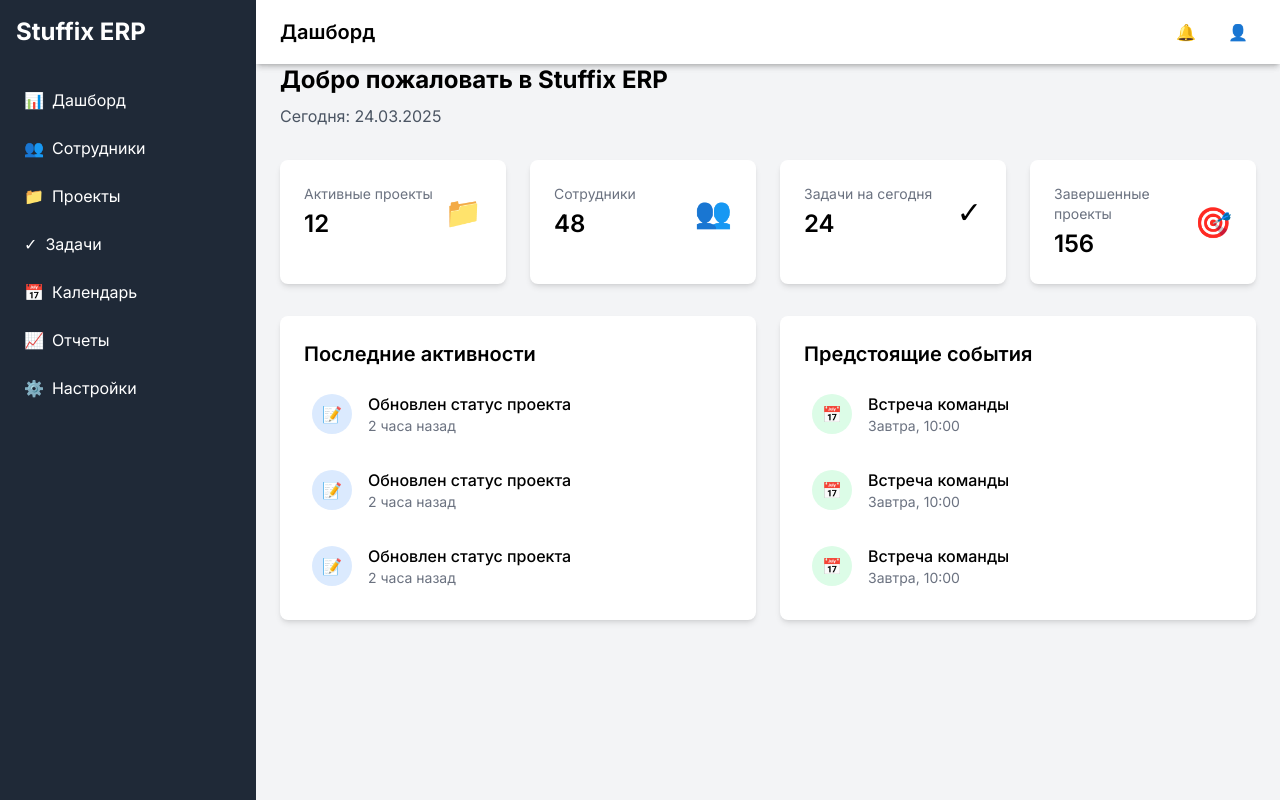
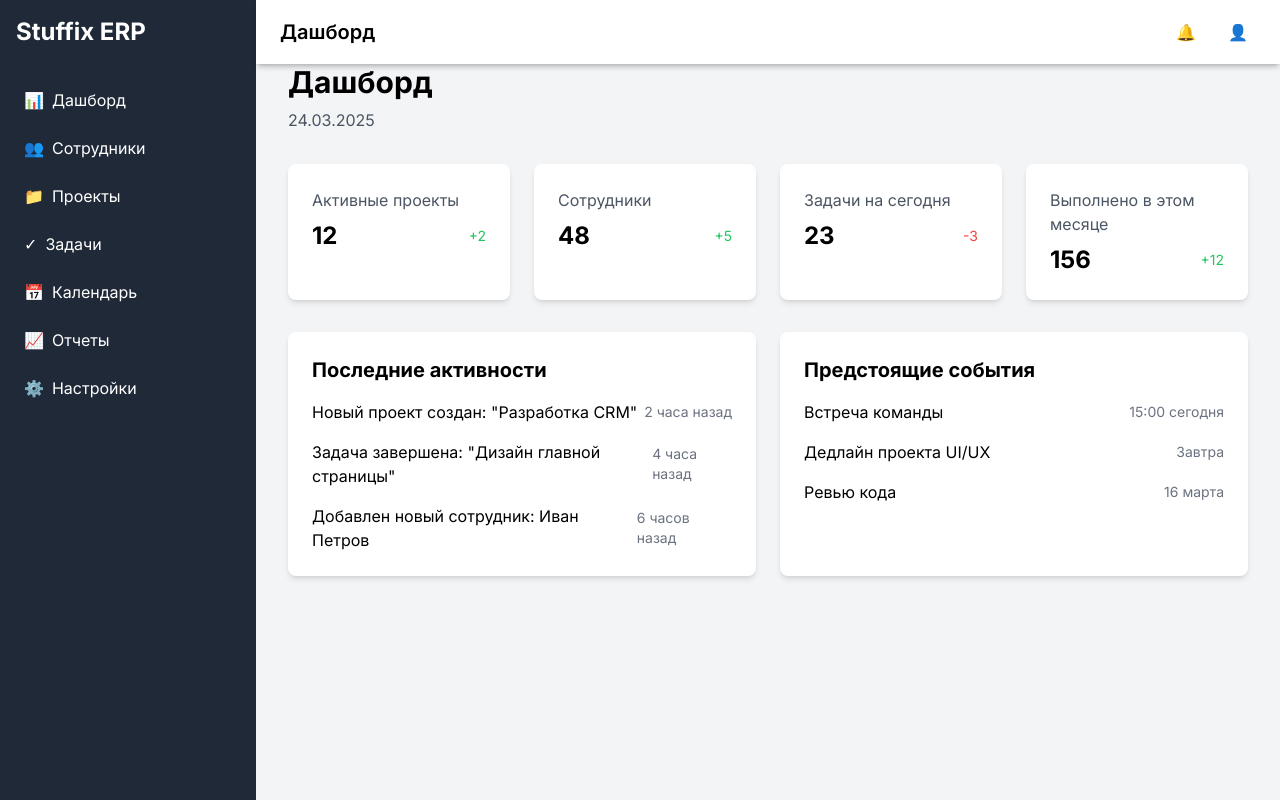
Before and after one commit to Dan4ik3e3e3/stuffix_erp, a Next.js app: page / in a window 1280 px wide. Built offline with nearby package versions, Linux system fonts and the light colour scheme.

Commit message:
Обновлен дизайн дашборда и структура компонентов

```diff
--- a/src/app/layout.tsx
+++ b/src/app/layout.tsx
@@ -1,57 +1,10 @@
-'use client';
-
 import type { Metadata } from "next";
 import { Inter } from "next/font/google";
 import "./globals.css";
-import Link from 'next/link';
+import { Sidebar } from "@/components/layout/Sidebar";
+import { Header } from "@/components/layout/Header";
 
 const inter = Inter({ subsets: ["latin"] });
-
-const Sidebar = () => {
-  const menuItems = [
-    { name: 'Дашборд', icon: '📊', path: '/' },
-    { name: 'Сотрудники', icon: '👥', path: '/employees' },
-    { name: 'Проекты', icon: '📁', path: '/projects' },
-    { name: 'Задачи', icon: '✓', path: '/tasks' },
-    { name: 'Календарь', icon: '📅', path: '/calendar' },
-    { name: 'Отчеты', icon: '📈', path: '/reports' },
-    { name: 'Настройки', icon: '⚙️', path: '/settings' },
-  ];
-
-  return (
-    <div className="w-64 bg-gray-800 text-white h-screen fixed left-0 top-0">
-      <div className="p-4">
-        <h1 className="text-2xl font-bold mb-8">Stuffix ERP</h1>
-        <nav>
-          {menuItems.map((item) => (
-            <Link
-              key={item.path}
-              href={item.path}
-              className="flex items-center space-x-2 p-2 hover:bg-gray-700 rounded-lg mb-2"
-            >
-              <span>{item.icon}</span>
-              <span>{item.name}</span>
-            </Link>
-          ))}
-        </nav>
-      </div>
-    </div>
-  );
-};
-
-const Header = () => {
-  return (
-    <header className="bg-white shadow-md fixed top-0 left-64 right-0 h-16 flex items-center justify-between px-6">
-      <div className="flex items-center space-x-4">
-        <h2 className="text-xl font-semibold">Stuffix ERP</h2>
-      </div>
-      <div className="flex items-center space-x-4">
-        <button className="p-2 hover:bg-gray-100 rounded-full">🔔</button>
-        <button className="p-2 hover:bg-gray-100 rounded-full">👤</button>
-      </div>
-    </header>
-  );
-};
 
 export const metadata: Metadata = {
   title: "Stuffix ERP",
--- a/src/app/page.tsx
+++ b/src/app/page.tsx
@@ -64,77 +64,73 @@ const DashboardCard = ({ title, value, icon, color }: { title: string; value: st
   );
 };
 
-export default function Home() {
+export default function Dashboard() {
   const [currentDate] = useState(new Date().toLocaleDateString('ru-RU'));
+
+  const metrics = [
+    { title: 'Активные проекты', value: '12', change: '+2' },
+    { title: 'Сотрудники', value: '48', change: '+5' },
+    { title: 'Задачи на сегодня', value: '23', change: '-3' },
+    { title: 'Выполнено в этом месяце', value: '156', change: '+12' },
+  ];
+
+  const recentActivities = [
+    { text: 'Новый проект создан: "Разработка CRM"', time: '2 часа назад' },
+    { text: 'Задача завершена: "Дизайн главной страницы"', time: '4 часа назад' },
+    { text: 'Добавлен новый сотрудник: Иван Петров', time: '6 часов назад' },
+  ];
+
+  const upcomingEvents = [
+    { title: 'Встреча команды', date: '15:00 сегодня' },
+    { title: 'Дедлайн проекта UI/UX', date: 'Завтра' },
+    { title: 'Ревью кода', date: '16 марта' },
+  ];
 
   return (
     <div className="min-h-screen bg-gray-100">
       <Sidebar />
       <Header />
 
-      <main className="ml-64 pt-16 p-6">
+      <main className="ml-64 pt-16 p-8">
         <div className="mb-8">
-          <h2 className="text-2xl font-bold mb-2">Добро пожаловать в Stuffix ERP</h2>
-          <p className="text-gray-600">Сегодня: {currentDate}</p>
+          <h1 className="text-3xl font-bold mb-2">Дашборд</h1>
+          <p className="text-gray-600">{currentDate}</p>
         </div>
 
         <div className="grid grid-cols-1 md:grid-cols-2 lg:grid-cols-4 gap-6 mb-8">
-          <DashboardCard
-            title="Активные проекты"
-            value="12"
-            icon="📁"
-            color="hover:shadow-lg"
-          />
-          <DashboardCard
-            title="Сотрудники"
-            value="48"
-            icon="👥"
-            color="hover:shadow-lg"
-          />
-          <DashboardCard
-            title="Задачи на сегодня"
-            value="24"
-            icon="✓"
-            color="hover:shadow-lg"
-          />
-          <DashboardCard
-            title="Завершенные проекты"
-            value="156"
-            icon="🎯"
-            color="hover:shadow-lg"
-          />
+          {metrics.map((metric, index) => (
+            <div key={index} className="bg-white p-6 rounded-lg shadow-md">
+              <h3 className="text-gray-600 mb-2">{metric.title}</h3>
+              <div className="flex items-center justify-between">
+                <span className="text-2xl font-bold">{metric.value}</span>
+                <span className={`text-sm ${metric.change.startsWith('+') ? 'text-green-500' : 'text-red-500'}`}>
+                  {metric.change}
+                </span>
+              </div>
+            </div>
+          ))}
         </div>
 
         <div className="grid grid-cols-1 lg:grid-cols-2 gap-6">
-          <div className="bg-white rounded-lg shadow-md p-6">
-            <h3 className="text-xl font-semibold mb-4">Последние активности</h3>
+          <div className="bg-white p-6 rounded-lg shadow-md">
+            <h2 className="text-xl font-bold mb-4">Последние активности</h2>
             <div className="space-y-4">
-              {[1, 2, 3].map((i) => (
-                <div key={i} className="flex items-center space-x-4 p-2 hover:bg-gray-50 rounded">
-                  <div className="w-10 h-10 bg-blue-100 rounded-full flex items-center justify-center">
-                    📝
-                  </div>
-                  <div>
-                    <p className="font-medium">Обновлен статус проекта</p>
-                    <p className="text-sm text-gray-500">2 часа назад</p>
-                  </div>
+              {recentActivities.map((activity, index) => (
+                <div key={index} className="flex justify-between items-center">
+                  <p>{activity.text}</p>
+                  <span className="text-sm text-gray-500">{activity.time}</span>
                 </div>
               ))}
             </div>
           </div>
 
-          <div className="bg-white rounded-lg shadow-md p-6">
-            <h3 className="text-xl font-semibold mb-4">Предстоящие события</h3>
+          <div className="bg-white p-6 rounded-lg shadow-md">
+            <h2 className="text-xl font-bold mb-4">Предстоящие события</h2>
             <div className="space-y-4">
-              {[1, 2, 3].map((i) => (
-                <div key={i} className="flex items-center space-x-4 p-2 hover:bg-gray-50 rounded">
-                  <div className="w-10 h-10 bg-green-100 rounded-full flex items-center justify-center">
-                    📅
-                  </div>
-                  <div>
-                    <p className="font-medium">Встреча команды</p>
-                    <p className="text-sm text-gray-500">Завтра, 10:00</p>
-                  </div>
+              {upcomingEvents.map((event, index) => (
+                <div key={index} className="flex justify-between items-center">
+                  <p>{event.title}</p>
+                  <span className="text-sm text-gray-500">{event.date}</span>
                 </div>
               ))}
             </div>
--- /dev/null
+++ b/src/components/layout/Header.tsx
@@ -0,0 +1,15 @@
+'use client';
+
+export const Header = () => {
+  return (
+    <header className="bg-white shadow-md fixed top-0 left-64 right-0 h-16 flex items-center justify-between px-6">
+      <div className="flex items-center space-x-4">
+        <h2 className="text-xl font-semibold">Stuffix ERP</h2>
+      </div>
+      <div className="flex items-center space-x-4">
+        <button className="p-2 hover:bg-gray-100 rounded-full">🔔</button>
+        <button className="p-2 hover:bg-gray-100 rounded-full">👤</button>
+      </div>
+    </header>
+  );
+};
--- /dev/null
+++ b/src/components/layout/Sidebar.tsx
@@ -0,0 +1,35 @@
+'use client';
+
+import Link from 'next/link';
+
+export const Sidebar = () => {
+  const menuItems = [
+    { name: 'Дашборд', icon: '📊', path: '/' },
+    { name: 'Сотрудники', icon: '👥', path: '/employees' },
+    { name: 'Проекты', icon: '📁', path: '/projects' },
+    { name: 'Задачи', icon: '✓', path: '/tasks' },
+    { name: 'Календарь', icon: '📅', path: '/calendar' },
+    { name: 'Отчеты', icon: '📈', path: '/reports' },
+    { name: 'Настройки', icon: '⚙️', path: '/settings' },
+  ];
+
+  return (
+    <div className="w-64 bg-gray-800 text-white h-screen fixed left-0 top-0">
+      <div className="p-4">
+        <h1 className="text-2xl font-bold mb-8">Stuffix ERP</h1>
+        <nav>
+          {menuItems.map((item) => (
+            <Link
+              key={item.path}
+              href={item.path}
+              className="flex items-center space-x-2 p-2 hover:bg-gray-700 rounded-lg mb-2"
+            >
+              <span>{item.icon}</span>
+              <span>{item.name}</span>
+            </Link>
+          ))}
+        </nav>
+      </div>
+    </div>
+  );
+};
```
Also changed, not shown: 1 other file (tests, documents, lock files or other folders).
